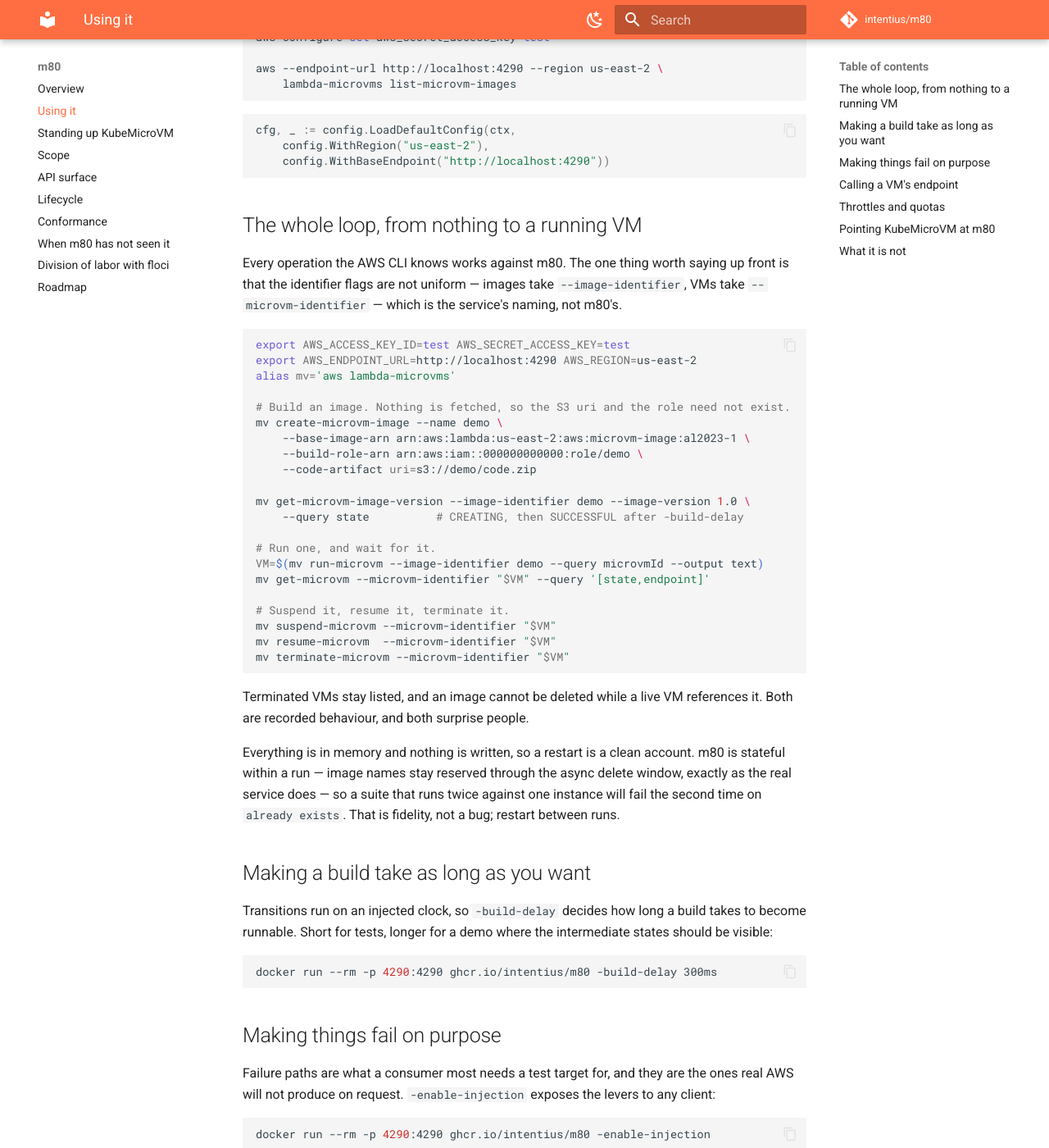
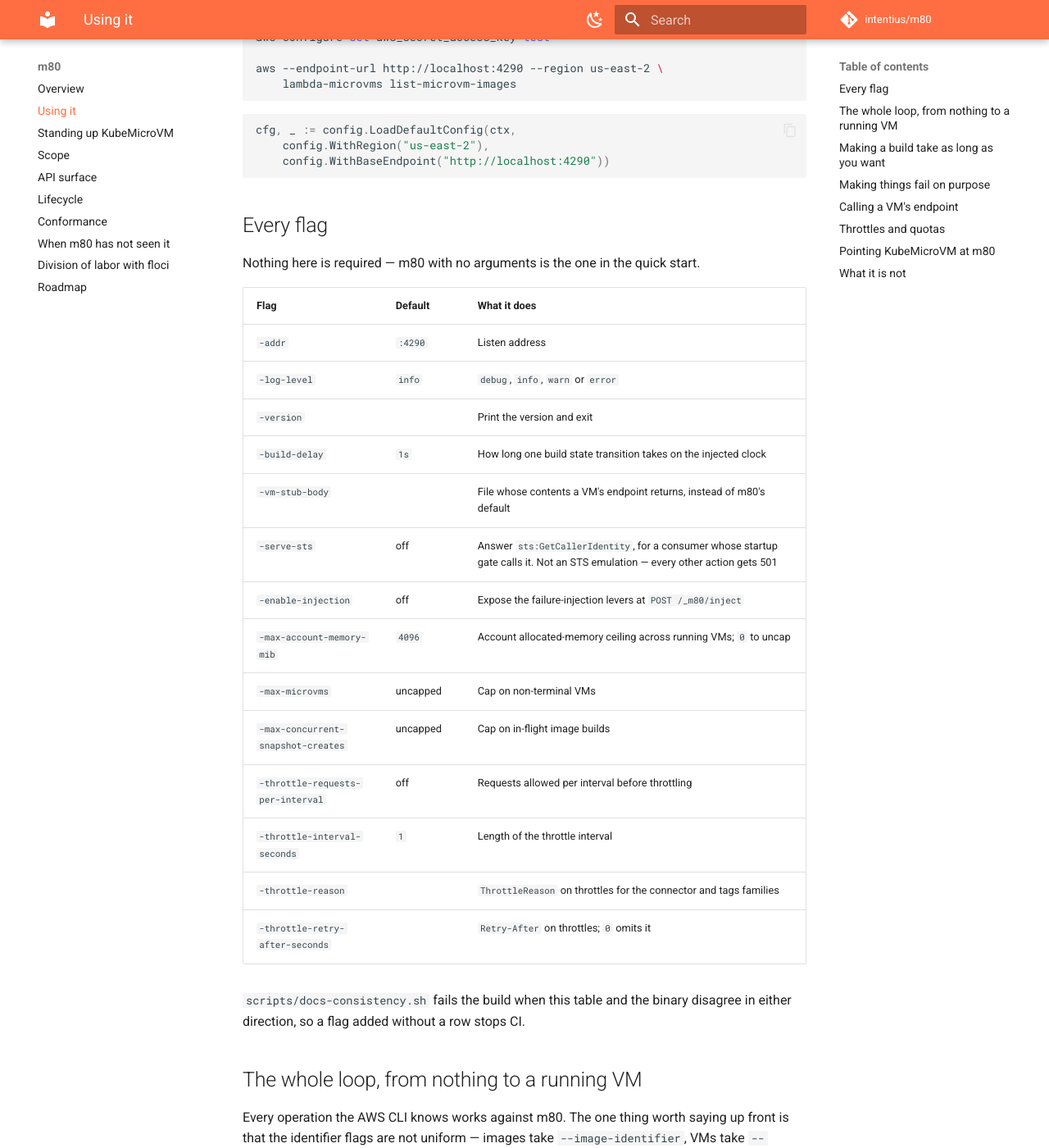
Before and after one commit to INTENTIUS/m80, an MkDocs documentation site: the page built from docs/using-it.md, in a window 1280 px wide and 1400 px high, scrolled down 427 px. Shown: the whole window at 82% size. Built offline with MkDocs 1.6.1 and Material for MkDocs 9.7.7, drawn with Linux system fonts in a browser that asks for light colours; comment, search, counter and statistics services are not loaded.

Commit message:
ci: make the docs agree with the binary, since reading has not stuck
#54 lists README-versus-docs drift as an open item with the note "they have
drifted before". They had, twice, and both times it was closed by reading.
The last one was -serve-sts, named in four doc pages and in no README while
being the flag that decides whether the KubeMicroVM operator starts at all.

So this checks the part with a single right answer. Every flag the docs
name is one the binary has; every flag the binary has is named somewhere;
the operation totals the prose claims match what routes.go routes; and
api-surface.md's per-family counts sum to that total — two numbers that are
each individually plausible and do not add up is exactly the drift nobody
notices.

Deliberately not checked: that the README repeats what the docs say. It
does not, on purpose — the README is a lead-in and docs/using-it.md is the
reference, and a parity rule between them would fight that on every commit.

Running it found three flags with no documentation at all: -addr,
-log-level and -version. Documented rather than exempted, which is how the
whole flag surface ended up in one table for the first time.

Verified failing in both directions — a flag added to the binary with no
row, and a row naming a flag that does not exist.

````diff
--- a/docs/using-it.md
+++ b/docs/using-it.md
@@ -23,6 +23,29 @@ cfg, _ := config.LoadDefaultConfig(ctx,
     config.WithRegion("us-east-2"),
     config.WithBaseEndpoint("http://localhost:4290"))
 ```
+
+## Every flag
+
+Nothing here is required — m80 with no arguments is the one in the quick start.
+
+| Flag | Default | What it does |
+|------|---------|--------------|
+| `-addr` | `:4290` | Listen address |
+| `-log-level` | `info` | `debug`, `info`, `warn` or `error` |
+| `-version` | | Print the version and exit |
+| `-build-delay` | `1s` | How long one build state transition takes on the injected clock |
+| `-vm-stub-body` | | File whose contents a VM's endpoint returns, instead of m80's default |
+| `-serve-sts` | off | Answer `sts:GetCallerIdentity`, for a consumer whose startup gate calls it. Not an STS emulation — every other action gets 501 |
+| `-enable-injection` | off | Expose the failure-injection levers at `POST /_m80/inject` |
+| `-max-account-memory-mib` | `4096` | Account allocated-memory ceiling across running VMs; `0` to uncap |
+| `-max-microvms` | uncapped | Cap on non-terminal VMs |
+| `-max-concurrent-snapshot-creates` | uncapped | Cap on in-flight image builds |
+| `-throttle-requests-per-interval` | off | Requests allowed per interval before throttling |
+| `-throttle-interval-seconds` | `1` | Length of the throttle interval |
+| `-throttle-reason` | | `ThrottleReason` on throttles for the connector and tags families |
+| `-throttle-retry-after-seconds` | | `Retry-After` on throttles; `0` omits it |
+
+`scripts/docs-consistency.sh` fails the build when this table and the binary disagree in either direction, so a flag added without a row stops CI.
 
 ## The whole loop, from nothing to a running VM
 
````
Also changed, not shown: 2 other files.
